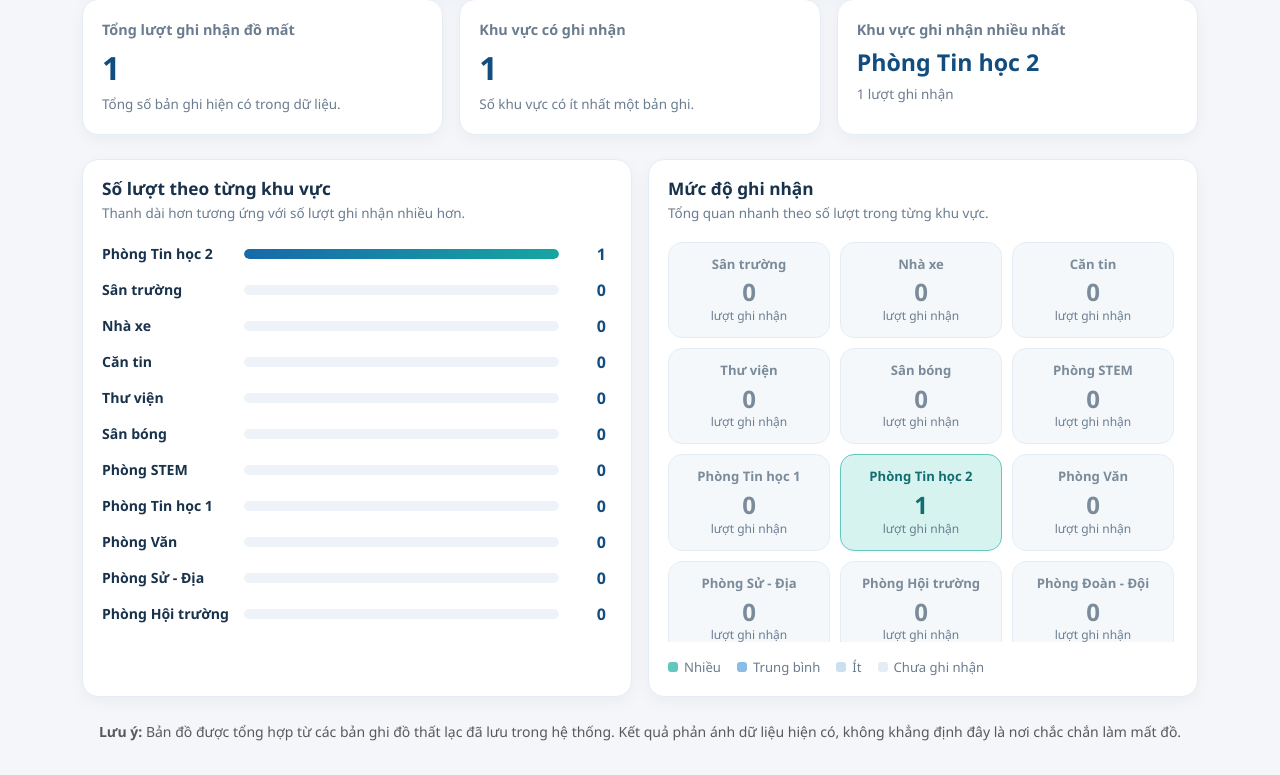
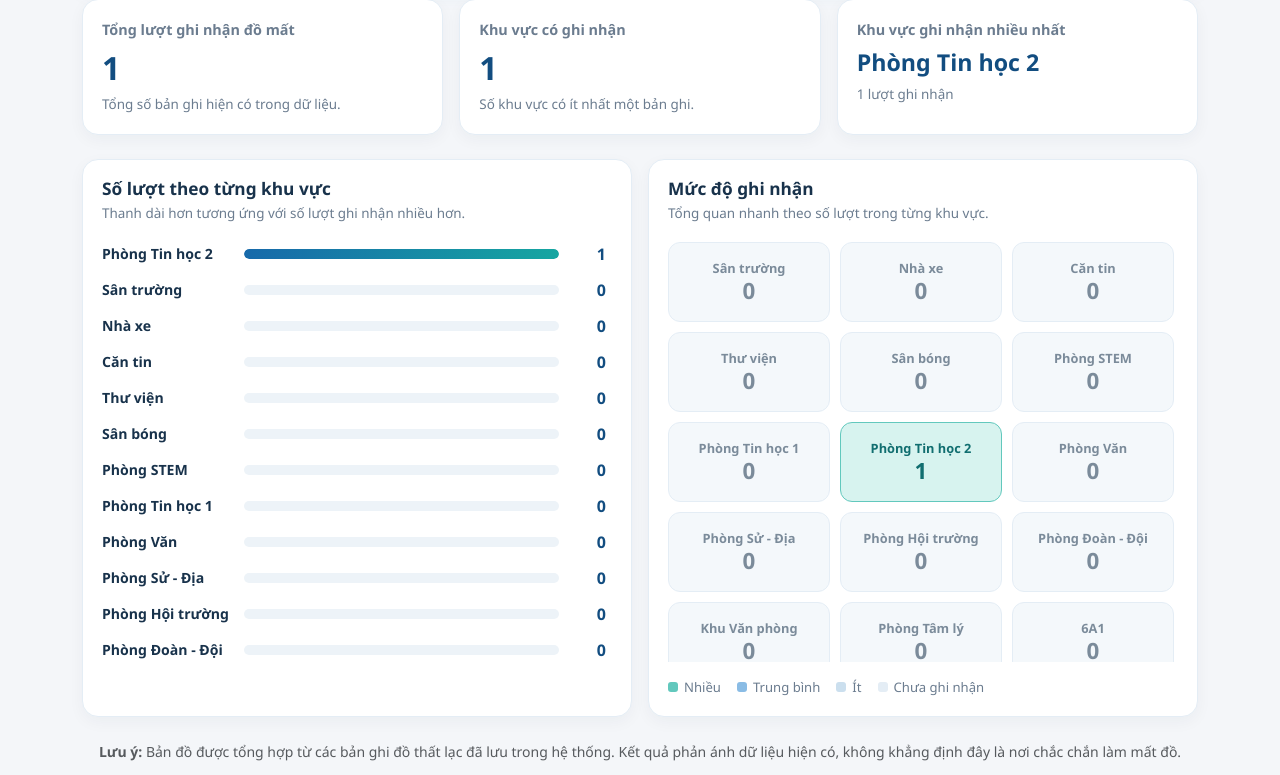
Before and after one commit to vanthihoaphuong-design/smart-lost-found, a Flask app: page /heatmap in a window 1280 px wide. Shown: the part 218-993 px from the top of the page. Run offline with Flask 3, Linux system fonts and the light colour scheme; data comes from the database, SQL or seed files in the repository; some libraries are stand-ins or nearby versions.

Commit message:
heatmap.html

```diff
--- a/templates/heatmap.html
+++ b/templates/heatmap.html
@@ -79,9 +79,9 @@
     margin: 0 0 18px;
 }
 
-/* KHỐI NỘI DUNG CUỘN GỌN GÀNG - TRÁNH TRÀN TRANG */
+/* KHUNG NỘI DUNG CUỘN GỌN GÀNG */
 .hm-page .bar-container {
-    max-height: 400px;
+    max-height: 420px;
     overflow-y: auto;
     padding-right: 6px;
 }
@@ -124,45 +124,46 @@
     font-variant-numeric: tabular-nums;
 }
 
+/* LƯỚI KHU VỰC CHUẨN Ô KHÔNG BỊ MẤT CHỮ */
 .hm-page .tiles {
     display: grid;
     grid-template-columns: repeat(3, 1fr);
     gap: 10px;
-    max-height: 400px;
+    max-height: 420px;
     overflow-y: auto;
     padding-right: 4px;
 }
 
 .hm-page .tile {
-    padding: 12px;
-    border-radius: 14px;
+    padding: 10px 6px;
+    border-radius: 12px;
     border: 1px solid #cbdfee;
     background: #edf5fc;
-    min-height: 90px;
+    min-height: 80px;
     display: flex;
     flex-direction: column;
+    align-items: center;
     justify-content: center;
     text-align: center;
 }
 
 .hm-page .tile-name {
-    font-size: .82rem;
+    font-size: .8rem;
     font-weight: 700;
-    white-space: nowrap;
+    line-height: 1.25;
+    margin-bottom: 4px;
+    width: 100%;
+    word-break: break-word;
+    display: -webkit-box;
+    -webkit-line-clamp: 2;
+    -webkit-box-orient: vertical;
     overflow: hidden;
-    text-overflow: ellipsis;
 }
 
 .hm-page .tile-count {
-    font-size: 1.5rem;
+    font-size: 1.4rem;
     font-weight: 800;
-    line-height: 1.2;
-    margin-top: 4px;
-}
-
-.hm-page .tile-unit {
-    font-size: .75rem;
-    color: var(--muted);
+    line-height: 1;
 }
 
 .hm-page .legend {
@@ -343,8 +344,6 @@
                         <div class="tile-count" style="color:{{ color }}">
                             {{ count }}
                         </div>
-
-                        <div class="tile-unit">lượt ghi nhận</div>
                     </div>
 
                 {% endfor %}
```
